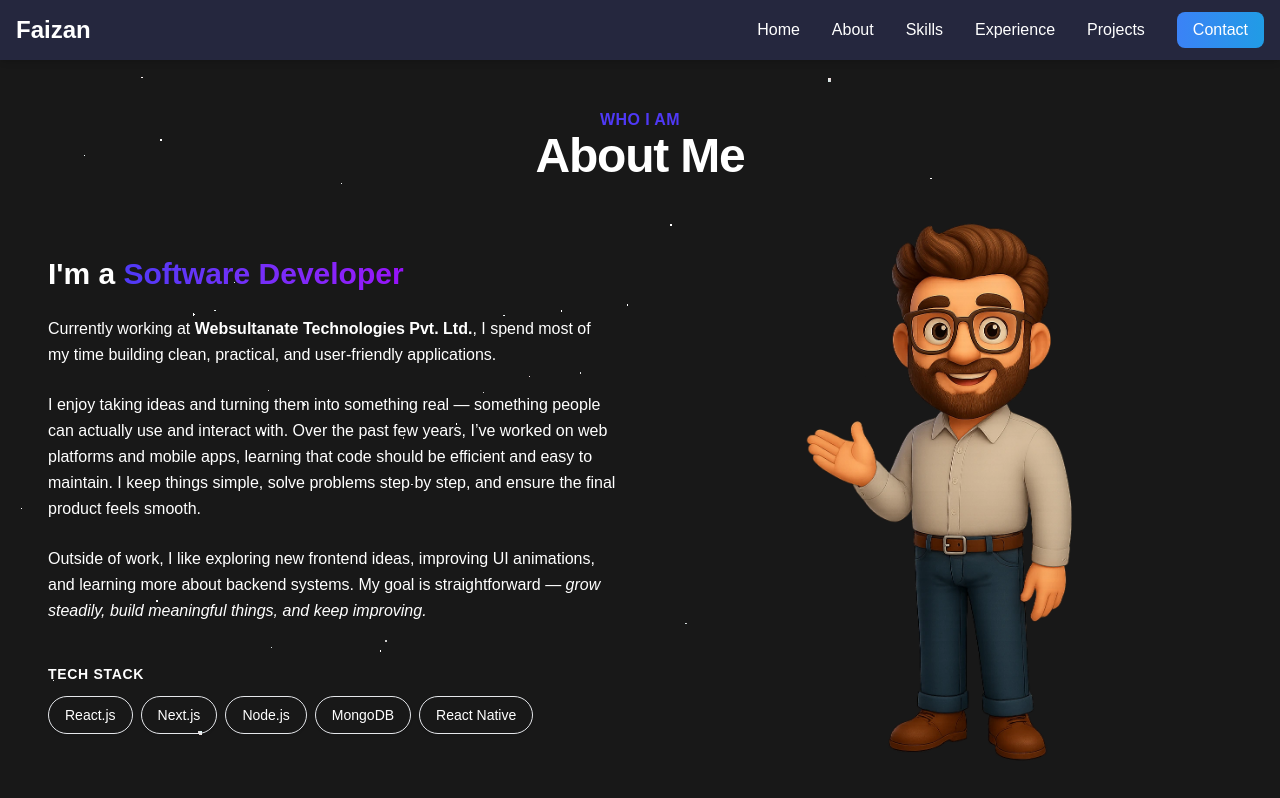
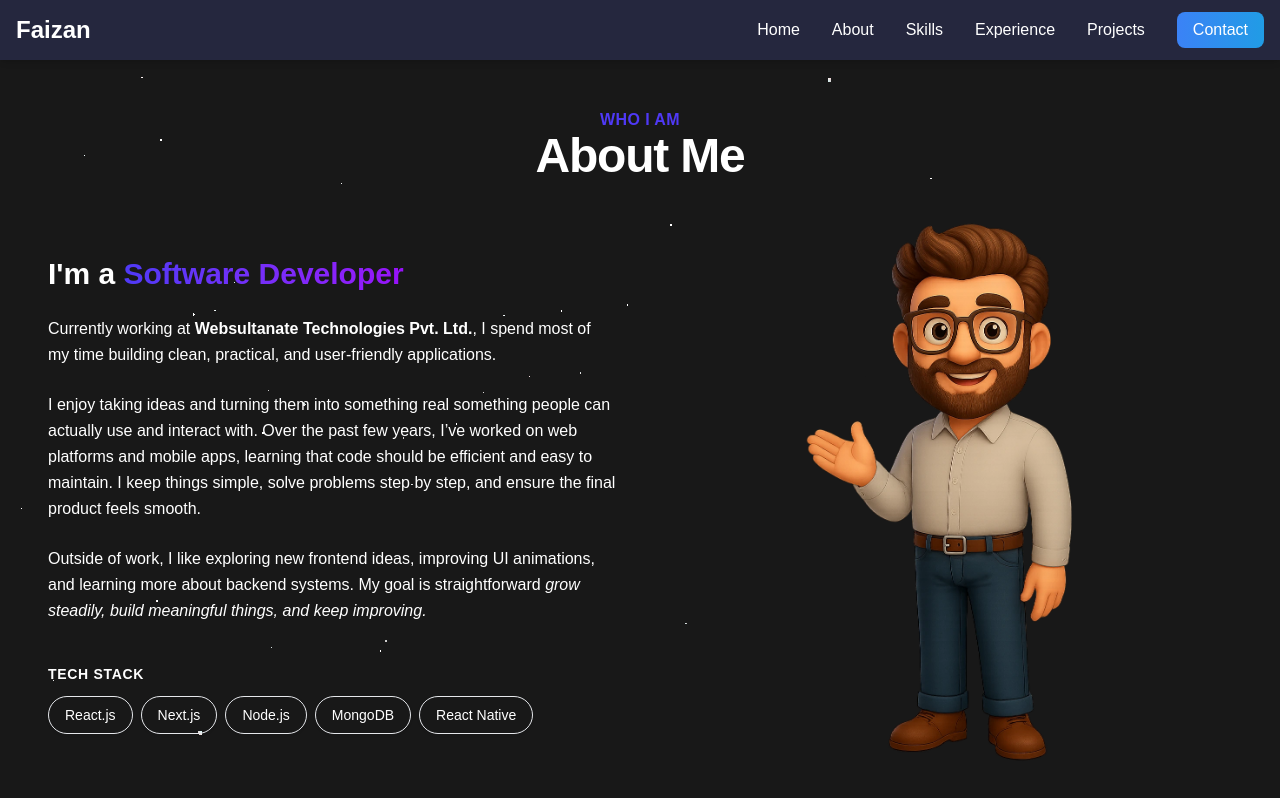
Before and after one commit to faizan1166/faizan-dev, a React (Vite) app: page /about in a window 1280 px wide. Shown: the top 798 px of the page. Built offline with nearby package versions, Linux system fonts and the light colour scheme.

Commit message:
remove the "—" from the about page

```diff
--- a/src/Pages/About/About.jsx
+++ b/src/Pages/About/About.jsx
@@ -50,7 +50,7 @@ const About = () => {
             </p>
 
             <p className="text-md leading-relaxed">
-              I enjoy taking ideas and turning them into something real —
+              I enjoy taking ideas and turning them into something real
               something people can actually use and interact with. Over the past
               few years, I’ve worked on web platforms and mobile apps, learning
               that code should be efficient and easy to maintain. I keep things
@@ -61,7 +61,7 @@ const About = () => {
             <p className="text-md leading-relaxed">
               Outside of work, I like exploring new frontend ideas, improving UI
               animations, and learning more about backend systems. My goal is
-              straightforward —{" "}
+              straightforward{" "}
               <span className="italic font-medium ">
                 grow steadily, build meaningful things, and keep improving.
               </span>
```
